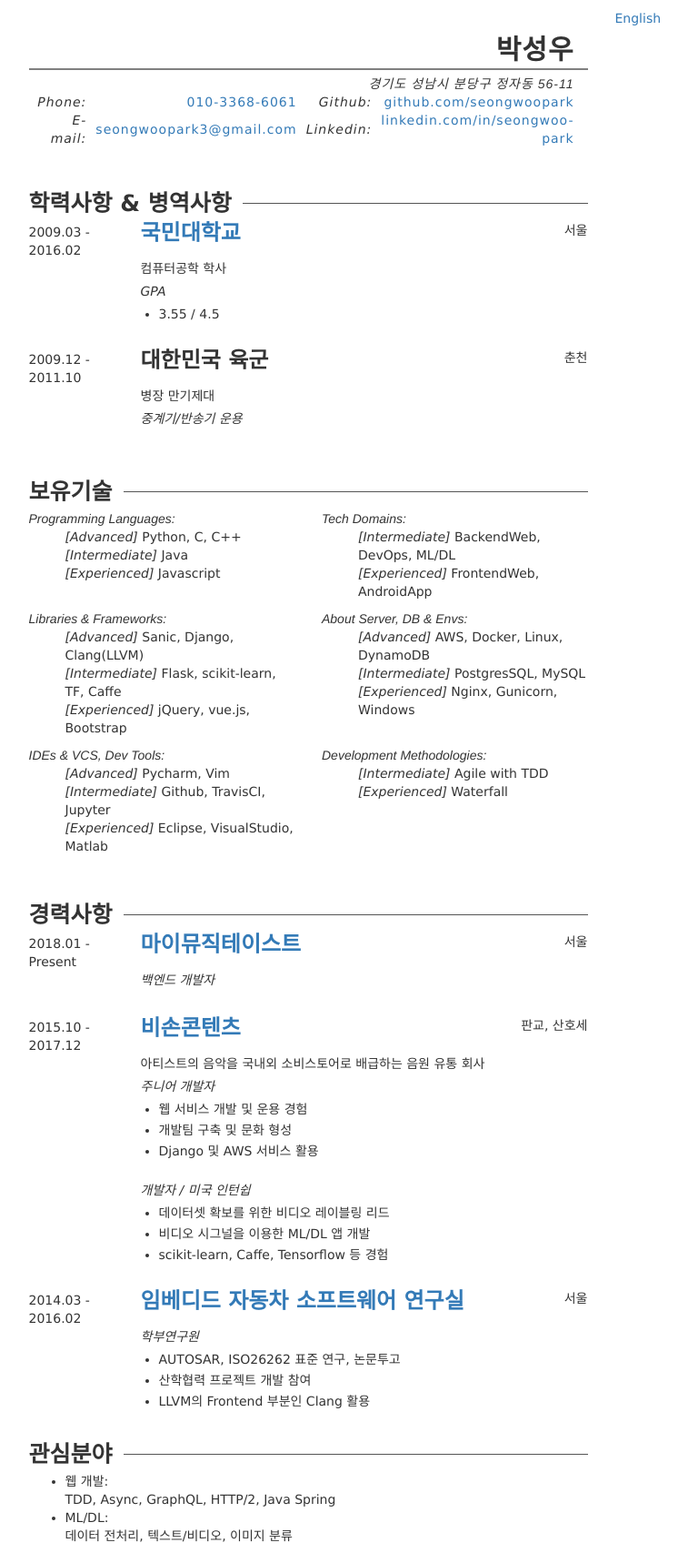
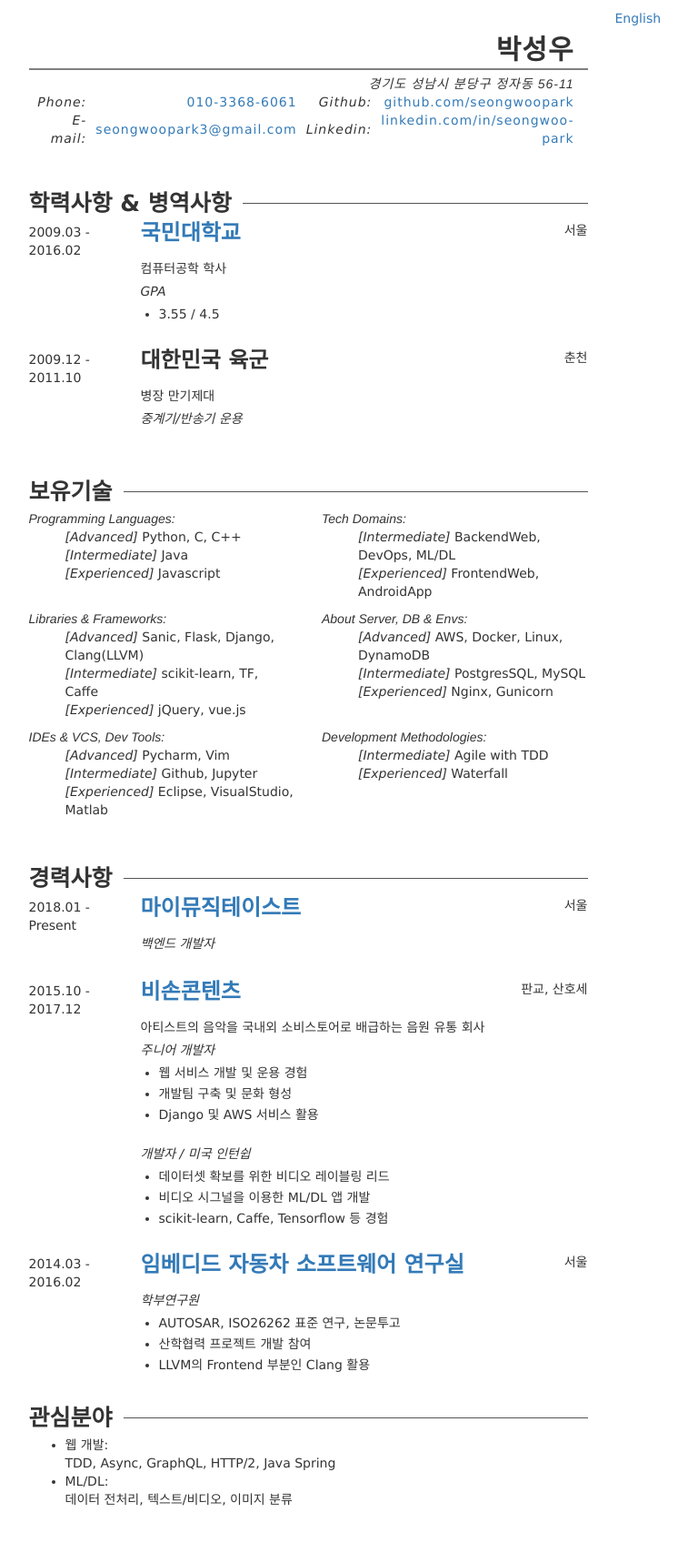
Before and after one commit to seongwoopark/seongwoopark.github.io, a Jekyll site: the page built from resume/resume_kr.html, in a window 1280 px wide. Shown: the whole page at 91% size, without its empty margins (301-1058 px from the left). Built offline with Jekyll 4.4.1, drawn with Linux system fonts in a browser that asks for light colours; after the commit the page ends 1678 px from its top, so only the background shows below that.

Commit message:
<chore> fix intro and resume tech skill

```diff
--- a/_includes/tech_skills.html
+++ b/_includes/tech_skills.html
@@ -19,9 +19,9 @@
 			<div class="col-lg-6 col-md-6 col-sm-6">
 				<i>Libraries & Frameworks:</i>
 				<ul>
-					<li><i>[Advanced]</i> Sanic, Django, Clang(LLVM)</li>
-					<li><i>[Intermediate]</i> Flask, scikit-learn, TF, Caffe</li>
-					<li><i>[Experienced]</i> jQuery, vue.js, Bootstrap</li>
+					<li><i>[Advanced]</i> Sanic, Flask, Django, Clang(LLVM)</li>
+					<li><i>[Intermediate]</i> scikit-learn, TF, Caffe</li>
+					<li><i>[Experienced]</i> jQuery, vue.js</li>
 				</ul>
 			</div>
 			<div class="col-lg-6 col-md-6 col-sm-6">
@@ -29,7 +29,7 @@
 				<ul>
 					<li><i>[Advanced]</i> AWS, Docker, Linux, DynamoDB</li>
 					<li><i>[Intermediate]</i> PostgresSQL, MySQL</li>
-					<li><i>[Experienced]</i> Nginx, Gunicorn, Windows</li>
+					<li><i>[Experienced]</i> Nginx, Gunicorn</li>
 				</ul>
 			</div>
 		</div>
@@ -38,7 +38,7 @@
 				<i>IDEs & VCS, Dev Tools:</i>
 				<ul>
 					<li><i>[Advanced]</i> Pycharm, Vim</li>
-					<li><i>[Intermediate]</i> Github, TravisCI, Jupyter</li>
+					<li><i>[Intermediate]</i> Github, Jupyter</li>
 					<li><i>[Experienced]</i> Eclipse, VisualStudio, Matlab</li>
 				</ul>
 			</div>
--- a/index.html
+++ b/index.html
@@ -63,9 +63,9 @@
     <header>
       <h2 class="wow fadeInDown">I am...</h2>
 			<p class="wow fadeInUp" data-wow-delay="0.1s">
-				머리를 뜯으면서 고생하며 작업하다가도, 원하는 결과를 만들어내면 희열을 느끼고<br>
+				머리를 뜯으면서 고생하며 작업하다가도 원하는 결과를 만들어내면 희열을 느끼고<br>
 				힙한 기술, 아키텍쳐, 새로운 언어, 클라우드 서비스, 쿨한 개발툴 등이 나오면 가슴설레며<br><br>
-				어떨때는 개발얘기를 즐겁게 하다가, 술자리 분위기가 싸해지기도하고<br>
+				어떨때는 개발얘기를 즐겁게 하다가 술자리 분위기가 싸해지기도하고<br>
 				의식의 흐름대로 아무말 하면서 사람들과 웃고 떠드는 것을 좋아하고<br><br>
 				자전거로 출퇴근하며 운동량을 떼우고<br>
 				때때로 혼자 여행하고 사진찍으면서 느낌적인 느낌에 취하기도 하는<br><br>
```
